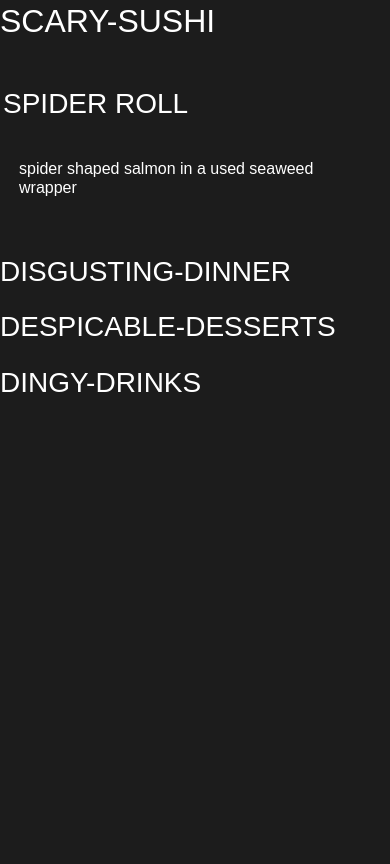
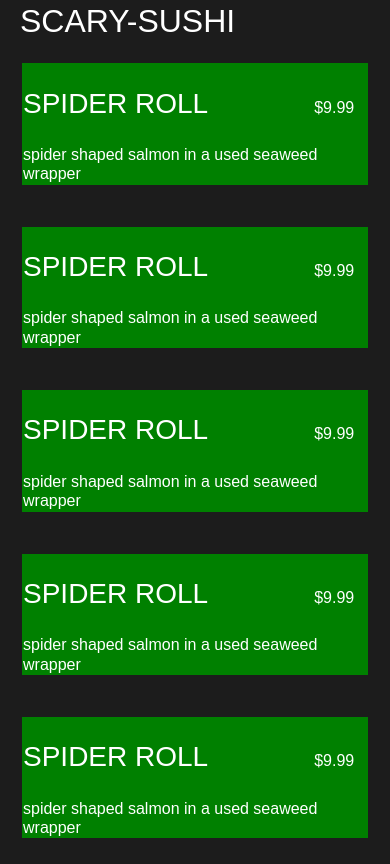
Before and after one commit to createlyn/project_final3_zahn_caitlyn, a plain HTML site: page menu.html in a window 390 px wide. Shown: the part 800-1664 px from the top of the page. Before the commit the page ends 1222 px from the top, so only its background shows below. Drawn offline with Linux system fonts and the light colour scheme.

Commit message:
added responsive table styling to sushi

```diff
--- a/css/main.css
+++ b/css/main.css
@@ -5,6 +5,14 @@ body {
 .container {
     margin: 0 auto;
     max-width: 1200px
+}
+
+.margin--reset {
+    margin: 0;
+}
+
+.padding--reset {
+    margin: 0;
 }
 
 h1 {
--- a/css/menu.css
+++ b/css/menu.css
@@ -1,5 +1,3 @@
-
-
 .menu-section__list {
     margin: 5vh 0;
     padding: 0;
@@ -18,20 +16,64 @@
     cursor: pointer;
 }
 
-/*tablet */
+.menu-section {
+    padding: 0 20px;
+}
+
+.sushi-menu p {
+    padding: 0;
+    display: inline-block;
+}
+
+.sushi-menu tr {
+    display: inline-block;
+    background-color: green;
+    margin-bottom: 5vh;
+    width: 100%;
+}
+
+.sushi-menu td {
+    display: block;
+}
+
+.menu__item-title {
+    width: 70%;
+    display: inline-block;
+}
+
+.menu__price {
+    display: inline-block;
+    width: 25%;
+    text-align: right;
+}
+
+.menu__item-description {
+    margin: 0;
+}
+
+
 @media all and (min-width: 768px) {
     .menu-section__item {
         width: 25%;
         margin: 2vh;
     }
 
+    .sushi-menu tr {
+        width: 43%;
+        margin: 4vh;
+    }
+
 }
 
-/*desktop*/
 @media all and (min-width: 1100px) {
     .menu-section__item {
-        width: 15%;
+        width: 12%;
         margin: 1vh;
     }
 
+    .sushi-menu tr {
+        width: 45%;
+        margin: 4vh;
+    }
+
 }
--- a/menu.html
+++ b/menu.html
@@ -58,38 +58,94 @@
 
             </ul>
 
-            <section class="filthy-firsts" id="appitizers">
+            <section class="menu-section filthy-firsts" id="appitizers">
                 <h2>filthy-firsts</h2>
 
             </section>
-            <section class="scary-sushi" id="sushi">
+            <section class="menu-section scary-sushi" id="sushi">
                 <h1>scary-sushi</h1>
                 <table class="sushi-menu">
                     <tr>
                         <td>
-                            <h2>Spider roll</h2>
-                            <p>
+                            <h2 class="menu__item-title">Spider roll</h2>
+                            <p class="menu__price">
+                                $9.99
+                            </p>
+                        </td>
+                        <td>
+                            <p class="menu__item-description">
                                 spider shaped salmon in a used seaweed wrapper
                             </p>
                         </td>
                     </tr>
-
+                    <tr>
+                        <td>
+                            <h2 class="menu__item-title">Spider roll</h2>
+                            <p class="menu__price">
+                                $9.99
+                            </p>
+                        </td>
+                        <td>
+                            <p class="menu__item-description">
+                                spider shaped salmon in a used seaweed wrapper
+                            </p>
+                        </td>
+                    </tr>
+                    <tr>
+                        <td>
+                            <h2 class="menu__item-title">Spider roll</h2>
+                            <p class="menu__price">
+                                $9.99
+                            </p>
+                        </td>
+                        <td>
+                            <p class="menu__item-description">
+                                spider shaped salmon in a used seaweed wrapper
+                            </p>
+                        </td>
+                    </tr>
+                    <tr>
+                        <td>
+                            <h2 class="menu__item-title">Spider roll</h2>
+                            <p class="menu__price">
+                                $9.99
+                            </p>
+                        </td>
+                        <td>
+                            <p class="menu__item-description">
+                                spider shaped salmon in a used seaweed wrapper
+                            </p>
+                        </td>
+                    </tr>
+                    <tr>
+                        <td>
+                            <h2 class="menu__item-title">Spider roll</h2>
+                            <p class="menu__price">
+                                $9.99
+                            </p>
+                        </td>
+                        <td>
+                            <p class="menu__item-description">
+                                spider shaped salmon in a used seaweed wrapper
+                            </p>
+                        </td>
+                    </tr>
                 </table>
 
             </section>
-            <section class="disgusting-dinner" id="dinner">
+            <section class="menu-section disgusting-dinner" id="dinner">
                 <h2>disgusting-dinner</h2>
 
             </section>
-            <section class="despicable-desserts" id="desserts">
+            <section class="menu-section despicable-desserts" id="desserts">
                 <h2>despicable-desserts</h2>
 
             </section>
-            <section class="dingy-drinks" id="drinks">
+            <section class="menu-section dingy-drinks" id="drinks">
                 <h2>dingy-drinks</h2>
 
             </section>
-    </div>
+        </div>
     </main>
 
 
```
